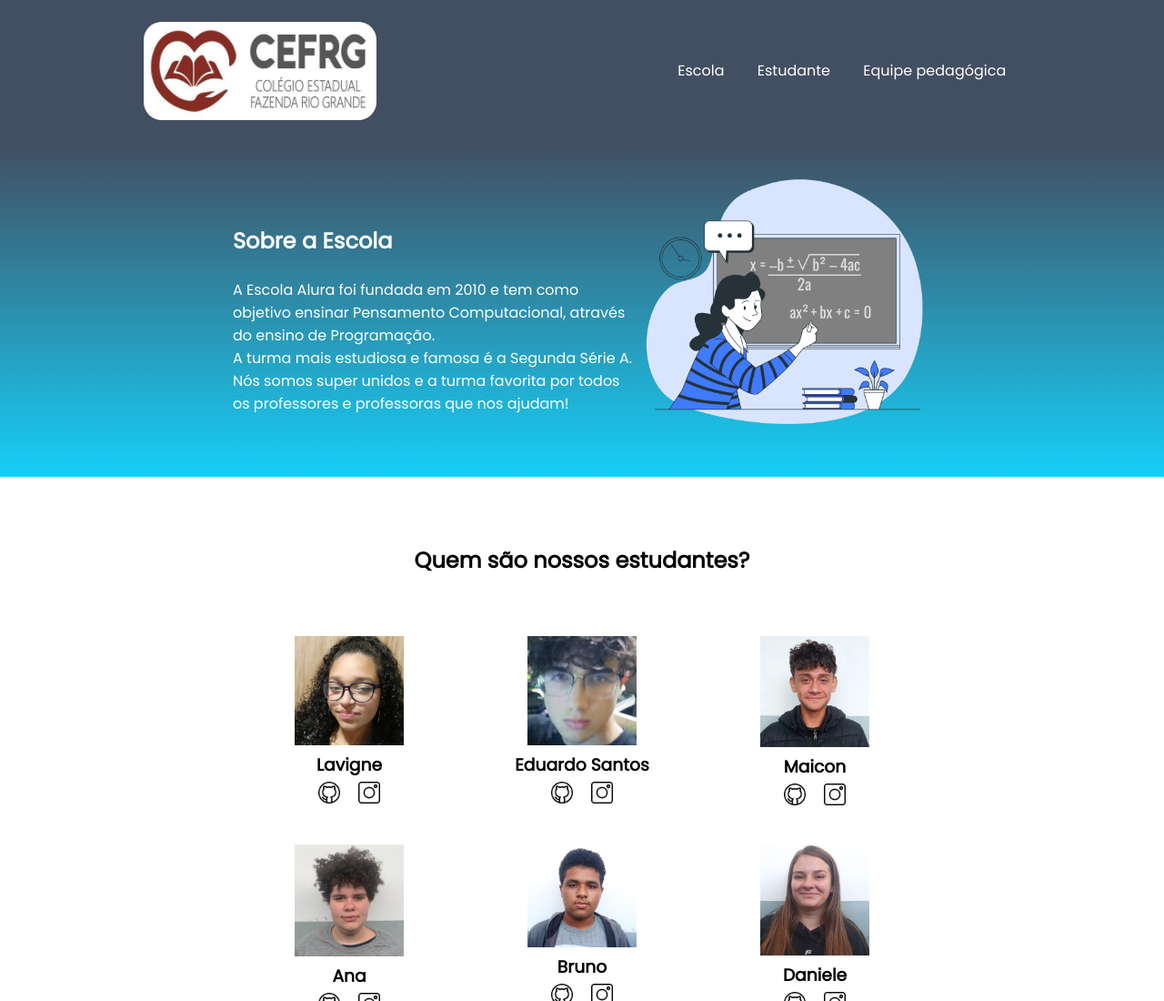
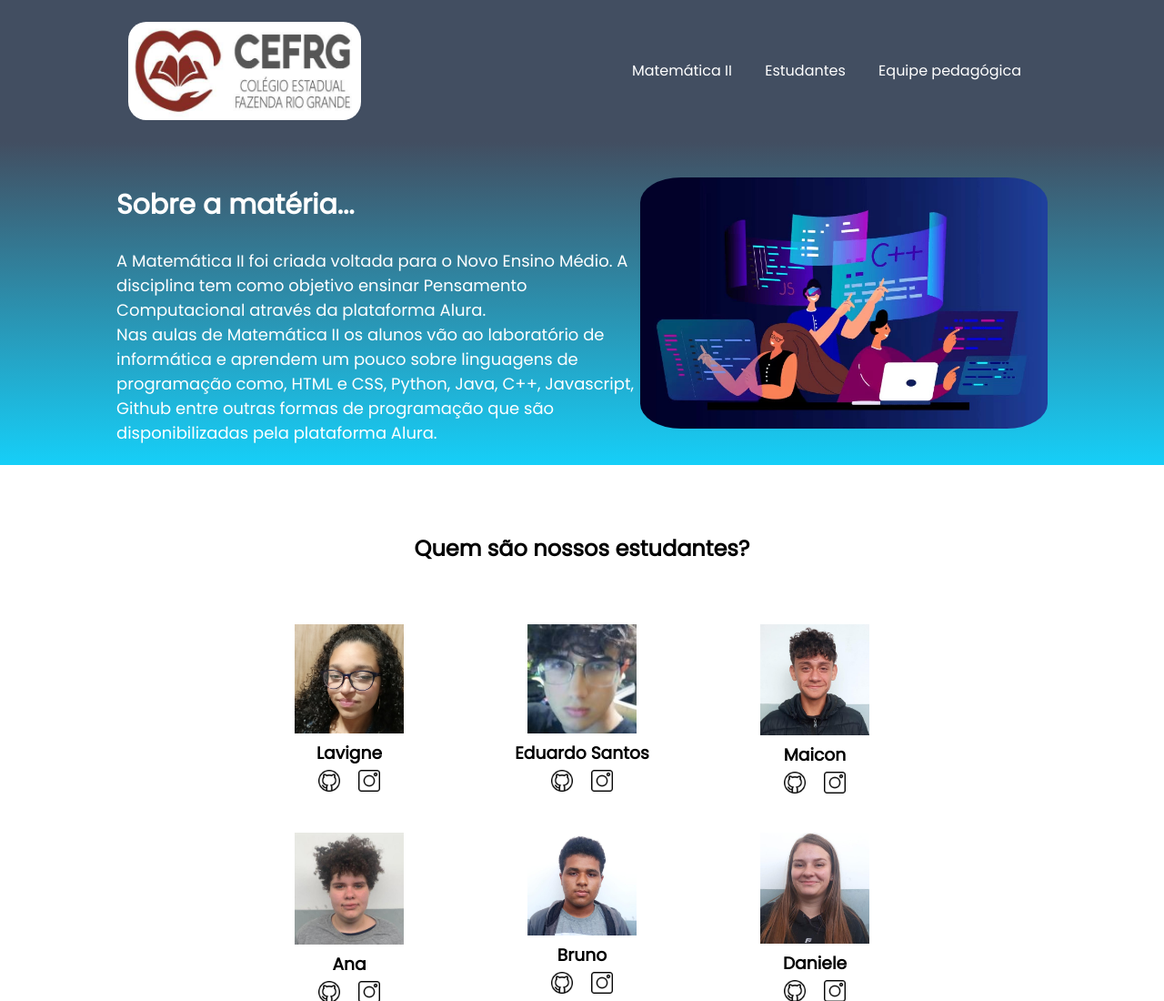
Before and after one commit to LavigneLucindo/Site-2A, a plain HTML site: page index.html in a window 1280 px wide. Shown: the top 1100 px of the page at 91% size. Drawn offline with Linux system fonts and the light colour scheme.

Commit message:
Add files via upload

```diff
--- a/index.html
+++ b/index.html
@@ -16,20 +16,20 @@
     <header class="cabecalho">
         <img class="cabecalho-imagem" src="logo escola.jpg" alt="logo escola">
         <ul class="cabecalho-lista">
-            <li class="cabecalho-lista-item"><a href="#escola">Escola</a></li>
-            <li class="cabecalho-lista-item"><a href="#estudante">Estudante</a></li>
+            <li class="cabecalho-lista-item"><a href="#matematica-2">Matemática II</a></li>
+            <li class="cabecalho-lista-item"><a href="#estudante">Estudantes</a></li>
             <li class="cabecalho-lista-item"><a href="#equipe-pedagogica">Equipe pedagógica</a></li>
         </ul>
     </header>
-    <section id="escola">
-        <div class="escola-div-conteudo">
-            <h2 class="escola-titulo">Sobre a Escola</h2>
-            <p class="escola-texto-um">A Escola Alura foi fundada em 2010 e tem como objetivo ensinar Pensamento
-                Computacional, através do ensino de Programação.</p>
-            <p class="escola-texto-dois">A turma mais estudiosa e famosa é a Segunda Série A. Nós somos super unidos e a
-                turma favorita por todos os professores e professoras que nos ajudam!</p>
+    <section id="matematica-2">
+        <div class="matematica-2-div-conteudo">
+            <h2 class="matematica-2-titulo">Sobre a matéria...</h2>
+            <p class="matematica-2-texto-um">A Matemática II foi criada voltada para o Novo Ensino Médio. A disciplina tem como objetivo ensinar Pensamento
+                Computacional através da plataforma Alura.</p>
+            <p class="matematica-2-texto-dois">Nas aulas de Matemática II os alunos vão ao laboratório de informática e aprendem um pouco sobre linguagens de programação como, HTML e CSS, Python,
+                Java, C++, Javascript, Github entre outras formas de programação que são disponibilizadas pela plataforma Alura.</p>
         </div>
-        <img class="escola-imagem" src="Formula-bro.png" alt="imagem que representa uma professora em sala de aula">
+        <img class="mat2-imagem" src="imagem-sobre-programação.jpg" alt="imagem com 3 desenhos de pessoas cercados por linguagens de programação">
     </section>
 
     <section id="estudante">
--- a/style.css
+++ b/style.css
@@ -30,26 +30,29 @@ body {
     color: white;
 }
 
-.escola-imagem{
-    width: 25%;
+.mat2-imagem{
+    width: 35%;
+    border-radius: 10%;
 }
 
-#escola{
+#matematica-2{
     background-image: linear-gradient(#424E61,#16CFF8);
     color:white;
     display: flex;
     justify-content: center;
     align-items: center;
-    padding: 24px 0;
+    padding: 22px 0;
 }
 
-.escola-div-conteudo{
-    width: 35%;
+.matematica-2-div-conteudo{
+    width: 45%;
+    font-size: 18px;
 }
 
 
-.escola-titulo{
-    padding: 24px 0;
+.matematica-2-titulo{
+    padding: 25px 0;
+    font-size: 30px;
 }
 
 #estudante{
```
